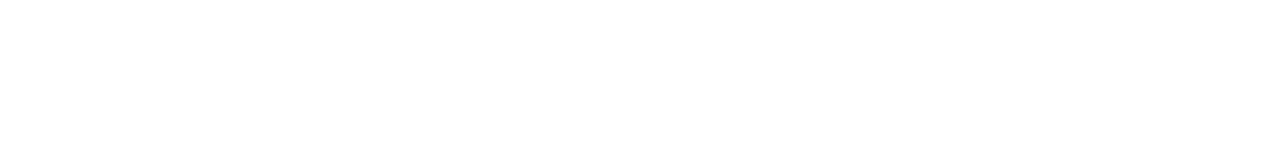
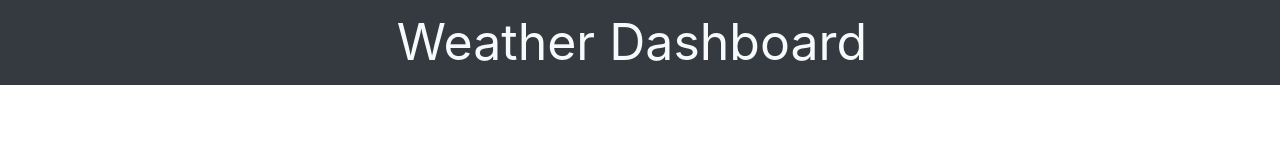
Before and after one commit to kingsleyramos/Weather-Dashboard, a plain HTML site: page index.html in a window 1280 px wide. Drawn offline with nearby package versions, Linux system fonts and the light colour scheme.

Commit message:
Created Title bar

```diff
--- a/index.html
+++ b/index.html
@@ -7,7 +7,7 @@
     <title>Kingsley's Weather Dashboard</title>
 
     <link rel="stylesheet" href="https://stackpath.bootstrapcdn.com/bootstrap/4.3.1/css/bootstrap.min.css" integrity="sha384-ggOyR0iXCbMQv3Xipma34MD+dH/1fQ784/j6cY/iJTQUOhcWr7x9JvoRxT2MZw1T" crossorigin="anonymous">
-
+    <link rel="stylesheet" type="text/css" href="style.css">
 
 </head>
 <body>
@@ -15,13 +15,15 @@
 <div class="container">
     <!-- Title -->
     <div class="row">
-
+        <nav class="navbar fixed-top navbar-light bg-dark justify-content-center p-0">
+            <a class="navbar-brand" id="titleBar">Weather Dashboard</a>
+        </nav>
     </div>
 
     <!-- Content -->
     <div class="row">
 
-        <!-- Search and Search Historiy -->
+        <!-- Search and Search History -->
         <div class="col-s-4">
 
         </div>
--- a/style.css
+++ b/style.css
@@ -0,0 +1,4 @@
+#titleBar{
+    font-size: 50px;
+    color: #f8f9fa;
+}
```
